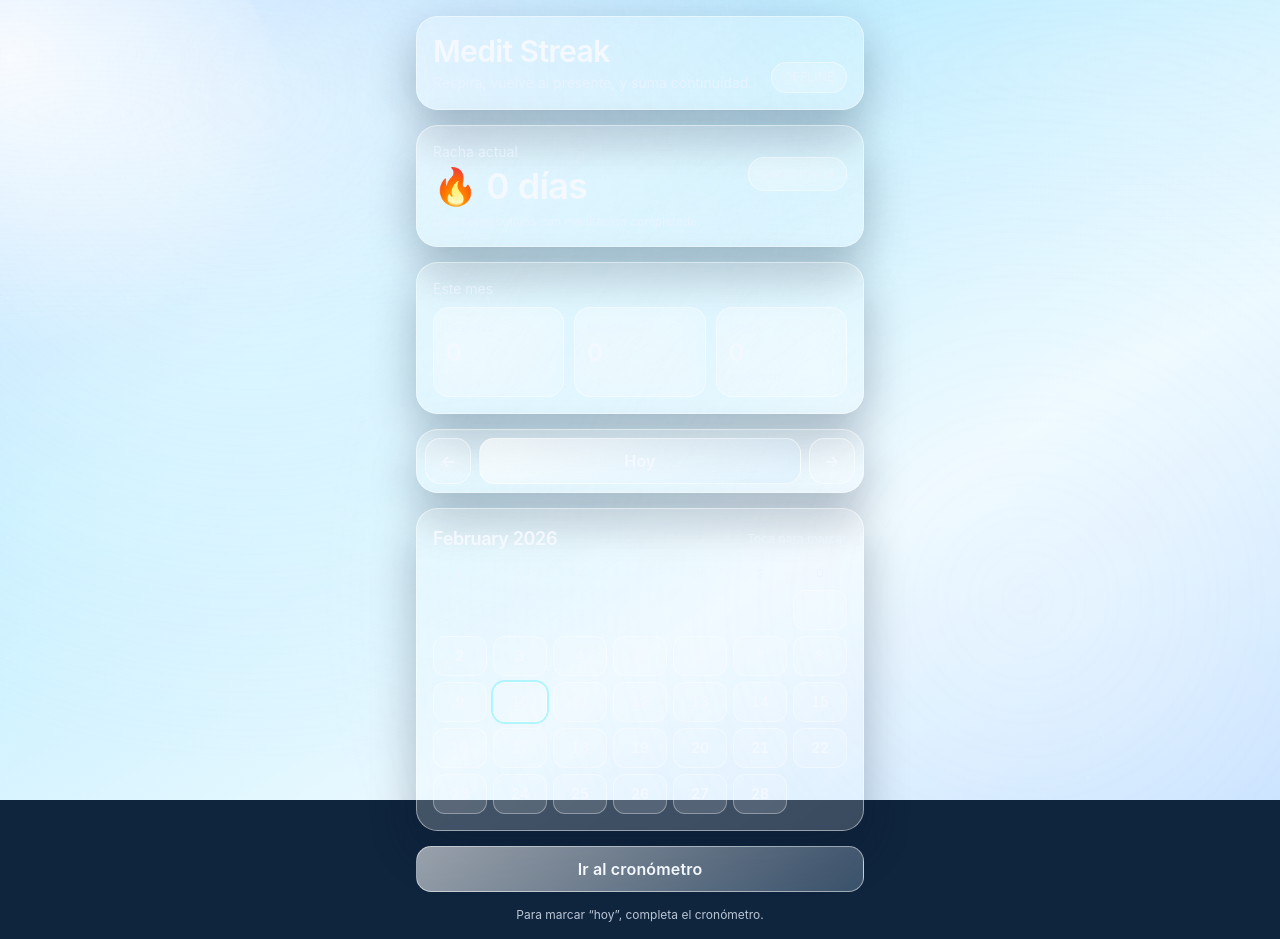
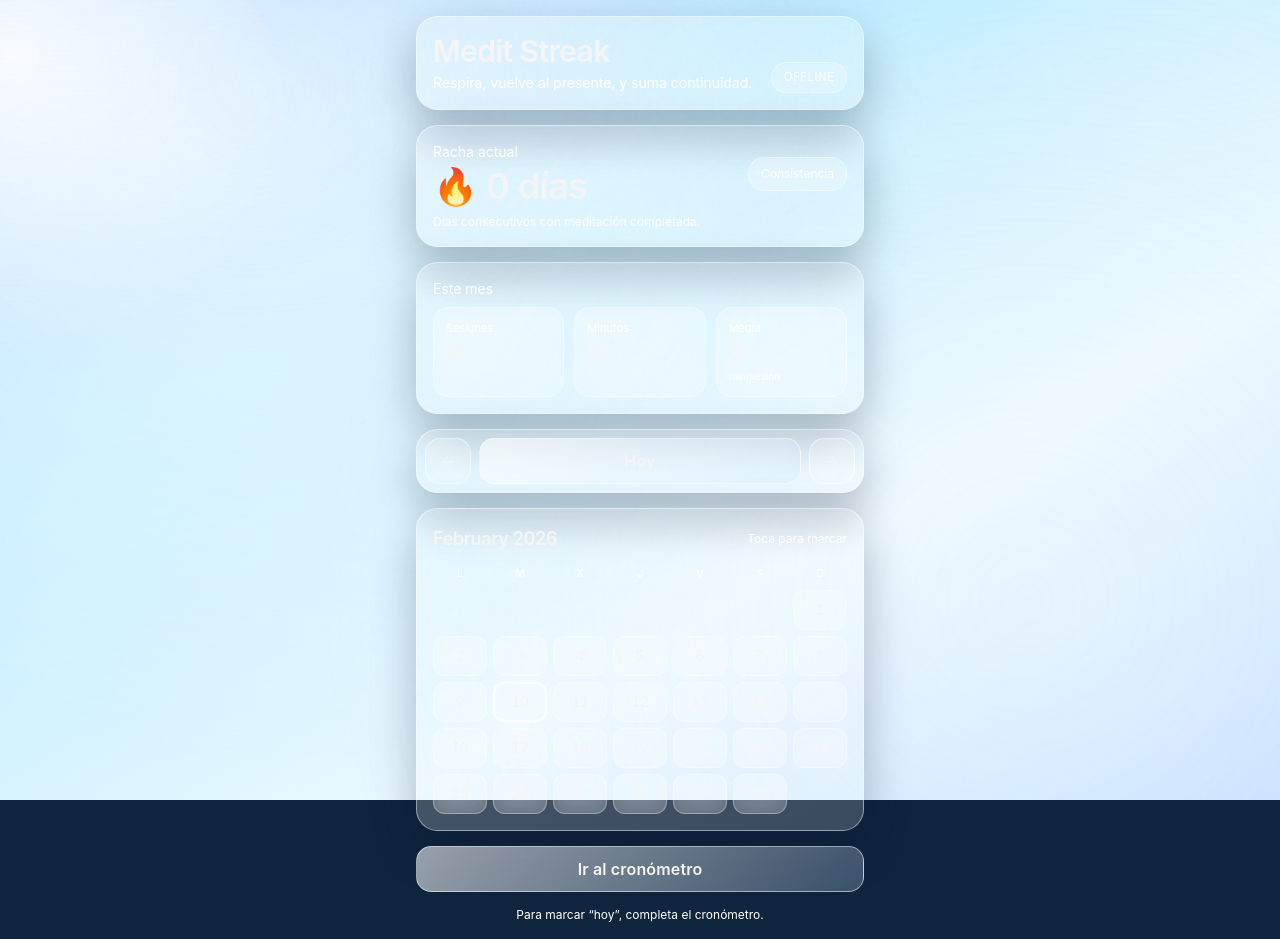
Before and after one commit to Alex-human/medit-streak, a Next.js app: page / in a window 1280 px wide. Built offline with nearby package versions, Linux system fonts and the light colour scheme.

Commit message:
fix text legibility

```diff
--- a/app/globals.css
+++ b/app/globals.css
@@ -6,8 +6,8 @@
 
 :root {
   color-scheme: light;
-  --app-text: #f4f8ff;
-  --muted-text: rgba(235, 244, 255, 0.78);
+  --app-text: #f5f5f5;
+  --muted-text: #ffffff;
   --glass-bg: rgba(255, 255, 255, 0.18);
   --glass-bg-strong: rgba(255, 255, 255, 0.25);
   --glass-border: rgba(255, 255, 255, 0.45);
@@ -266,7 +266,7 @@ body {
 }
 
 .glass-input::placeholder {
-  color: rgba(238, 246, 255, 0.68);
+  color: #ffffff;
 }
 
 .glass-chip {
--- a/components/CalendarGrid.tsx
+++ b/components/CalendarGrid.tsx
@@ -60,12 +60,13 @@ export default function CalendarGrid({
               key={day}
               onClick={() => onDayClick(day)}
               className={[
-                "h-10 rounded-xl text-sm font-semibold tabular-nums",
+                "h-10 rounded-xl text-sm font-semibold tabular-nums backdrop-blur-[10px]",
                 "transition duration-200 active:scale-[0.98]",
-                completed
-                  ? "border border-white/60 bg-white/32 shadow-[0_8px_18px_rgba(10,22,46,0.22)]"
-                  : "border border-white/35 bg-white/12 hover:bg-white/20",
-                isToday ? "ring-2 ring-cyan-200/80" : "",
+                isToday
+                  ? "border-2 border-white/75 bg-white/15 shadow-[0_0_0_1px_rgba(255,255,255,0.35),0_0_18px_rgba(255,255,255,0.32)]"
+                  : completed
+                    ? "border border-white/45 bg-black/25 shadow-[0_8px_18px_rgba(10,22,46,0.28)]"
+                    : "border border-white/35 bg-white/15 hover:bg-white/22",
               ].join(" ")}
               title={day}
             >
```
